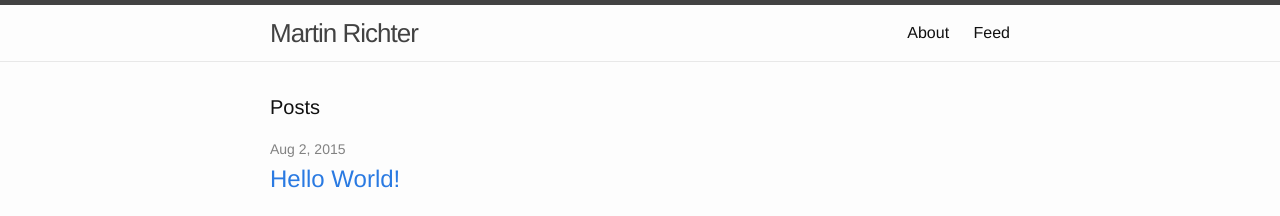
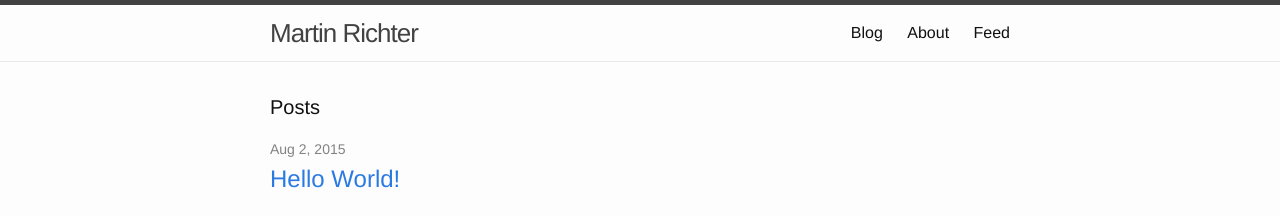
Before and after one commit to richeterre/richeterre.github.io, a Jekyll site: the page built from index.html, in a window 1280 px wide. Shown: the top 216 px of the page. Built offline with Jekyll 4.4.1, drawn with Linux system fonts in a browser that asks for light colours.

Commit message:
Add positions to pages for automatic sorting in header

```diff
--- a/_includes/header.html
+++ b/_includes/header.html
@@ -14,7 +14,8 @@
       </a>
 
       <div class="trigger">
-        {% for page in site.pages %}
+        {% assign pages = site.pages | sort: 'position' %}
+        {% for page in pages %}
           {% if page.title %}
           <a class="page-link" href="{{ page.url | prepend: site.baseurl }}">{{ page.title }}</a>
           {% endif %}
--- a/index.html
+++ b/index.html
@@ -1,5 +1,8 @@
 ---
 layout: default
+title: Blog
+permalink: /
+position: 0
 ---
 
 <div class="home">
```
Also changed, not shown: about.md (+1 -0 lines).
